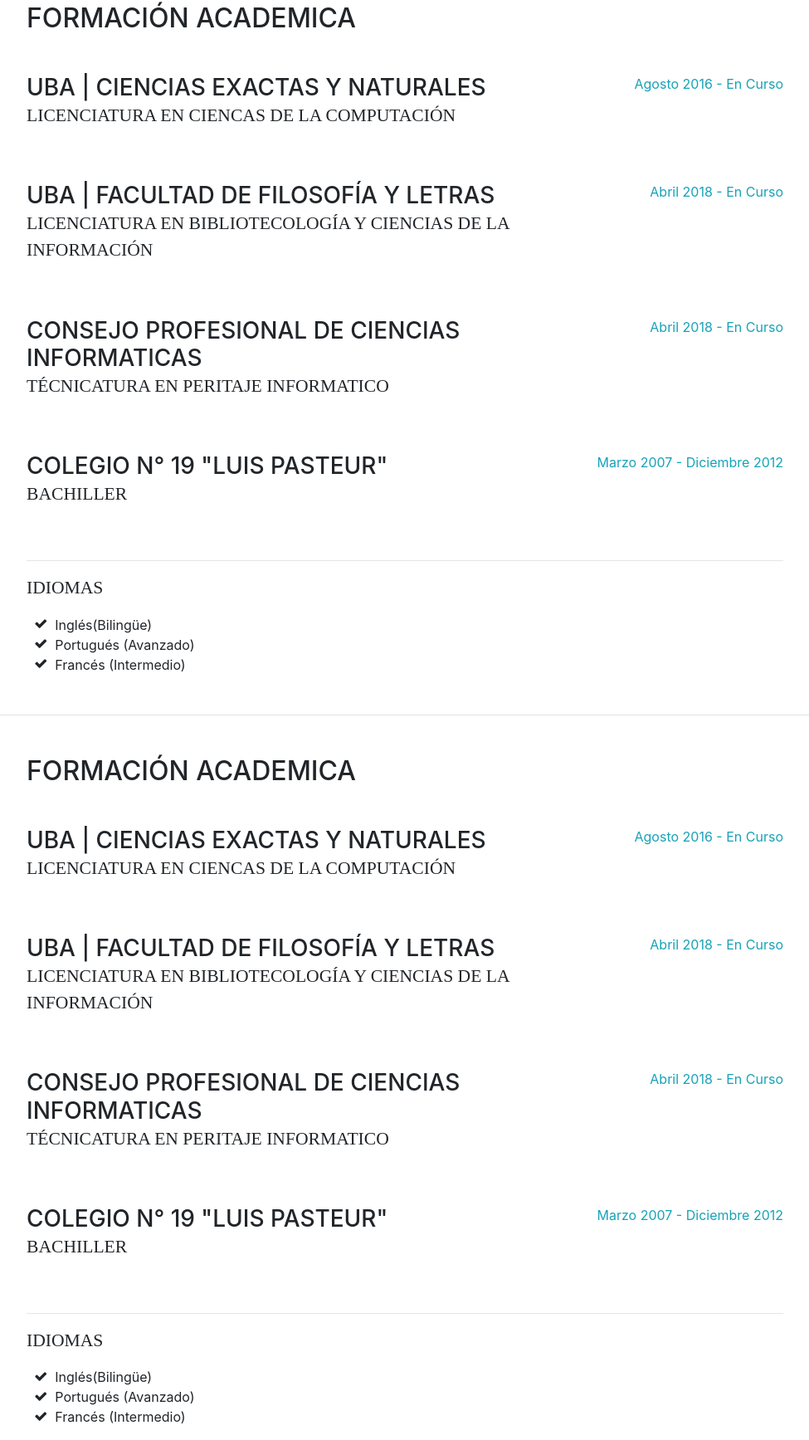
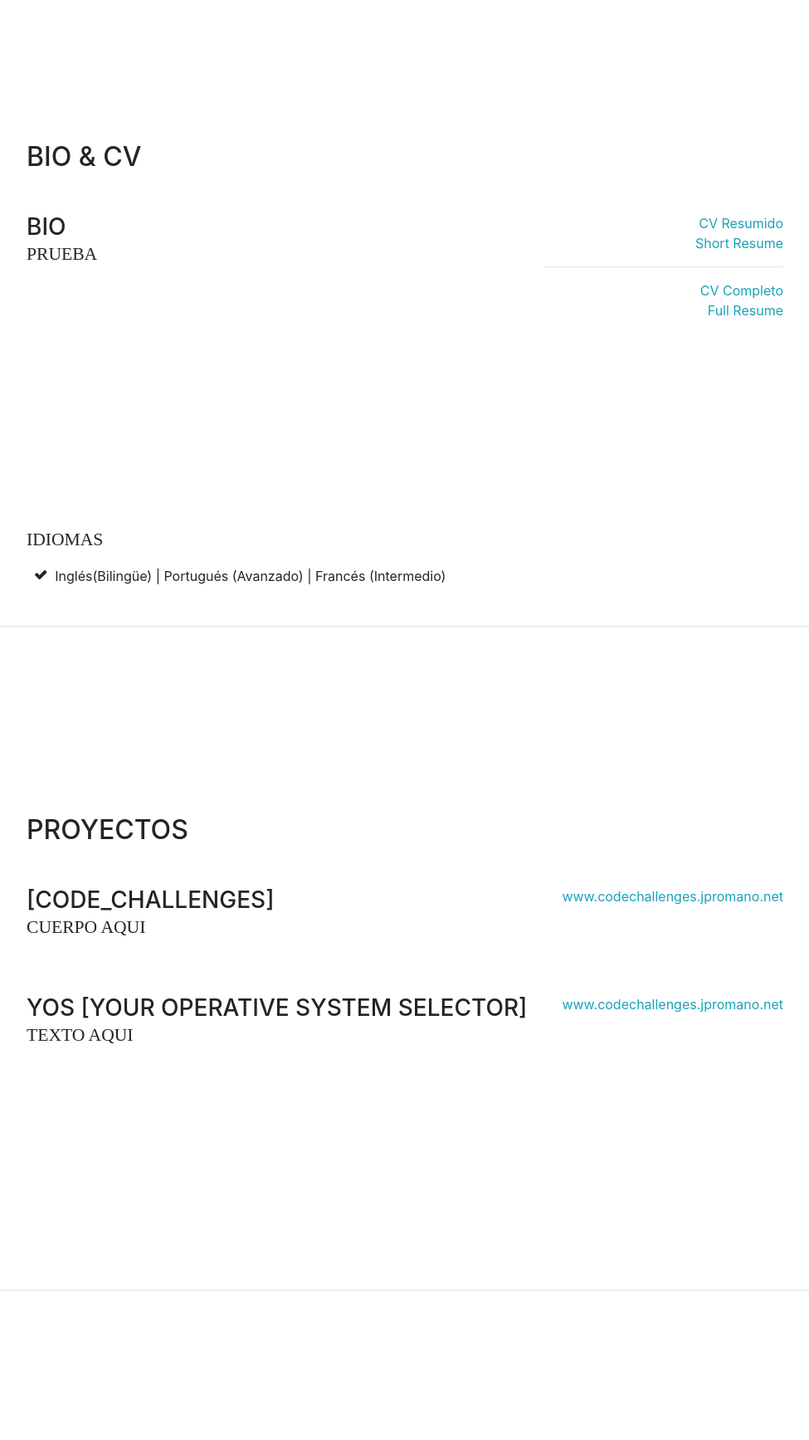
Before and after one commit to jpromanonet/personalSite, a website with bundled scripts: page 02_New_Site/index.html in a window 1280 px wide. Shown: the part 845-2580 px from the top of the page at 83% size, without its empty margins (288-1263 px from the left). Built offline with nearby package versions, Linux system fonts and the light colour scheme; a web font is replaced by a local one.

Commit message:
Add files via upload

```diff
--- a/02_New_Site/index.html
+++ b/02_New_Site/index.html
@@ -48,13 +48,26 @@
             <a class="nav-link js-scroll-trigger" href="#biocv">Bio&CV</a>
           </li>
           <li class="nav-item">
-            <a target="_blank" class="nav-link js-scroll-trigger" href="http://blog.jpromano.net">Blog</a>
-          </li>
-          <li class="nav-item">
             <a class="nav-link js-scroll-trigger" href="#proyectos">Proyectos</a>
           </li>
           <li class="nav-item">
             <a class="nav-link js-scroll-trigger" href="#publicaciones">Publicaciones</a>
+          </li>
+          <li class="nav-item">
+            <hr>
+          </li>
+          <li class="nav-item">
+            <a target="_blank" class="nav-link js-scroll-trigger" href="http://blog.jpromano.net">Blog</a>
+          </li>
+          <li class="nav-item">
+            <hr>
+          </li>
+          <li class="nav-item">
+            <a target="_blank" href="https://github.com/jpromanonet">
+              <span class="fa-stack fa-lg">
+                <i class="fa fa-language fa-stack-2x fa-inverse"></i>
+              </span>
+            </a>
           </li>
         </ul>
       </div>
@@ -126,7 +139,7 @@
             </a>
           </li>
           <li class="list-inline-item">
-            <a target="_blank" href="https://twitter.com/jupromano17">
+            <a target="_blank" href="https://ar.pinterest.com/jupromano/">
               <span class="fa-stack fa-lg">
                 <i class="fa fa-circle fa-stack-2x"></i>
                 <i class="fa fa-pinterest fa-stack-1x fa-inverse"></i>
@@ -134,7 +147,7 @@
             </a>
           </li>
           <li class="list-inline-item">
-            <a target="_blank" href="https://twitter.com/jupromano17">
+            <a target="_blank" href="https://www.youtube.com/channel/UCNizhFb4M6sT5UqOVOAUq1w?view_as=subscriber">
               <span class="fa-stack fa-lg">
                 <i class="fa fa-circle fa-stack-2x"></i>
                 <i class="fa fa-youtube fa-stack-1x fa-inverse"></i>
@@ -147,59 +160,34 @@
 
       <section class="resume-section p-3 p-lg-5 d-flex flex-column" id="biocv">
         <div class="my-auto">
-          <h2 class="mb-5">Formación Academica</h2>
-
+          <h2 class="mb-5">Bio & CV</h2>
           <div class="resume-item d-flex flex-column flex-md-row mb-5">
             <div class="resume-content mr-auto">
-              <h3 class="mb-0">UBA | Ciencias Exactas y Naturales</h3>
-              <div class="subheading mb-3">Licenciatura en Ciencas de la Computación</div>
+              <h3 class="mb-0">Bio</h3>
+              <div class="subheading mb-3">Prueba</div>
             </div>
             <div class="resume-date text-md-right">
-              <span class="text-info">Agosto 2016 - En Curso</span>
+              <span class="text-info">CV Resumido</span>
+                </br>
+              <span class="text-info">Short Resume</span>
+                <hr>
+              <span class="text-info">CV Completo</span>
+                </br>
+              <span class="text-info">Full Resume</span>
             </div>
           </div>
-
-          <div class="resume-item d-flex flex-column flex-md-row mb-5">
-            <div class="resume-content mr-auto">
-              <h3 class="mb-0">UBA | Facultad de Filosofía y Letras</h3>
-              <div class="subheading mb-3">Licenciatura en Bibliotecología y Ciencias de la Información</div>
-            </div>
-            <div class="resume-date text-md-right">
-              <span class="text-info">Abril 2018 - En Curso</span>
-            </div>
-          </div>
-
-          <div class="resume-item d-flex flex-column flex-md-row mb-5">
-            <div class="resume-content mr-auto">
-              <h3 class="mb-0">Consejo Profesional de Ciencias Informaticas</h3>
-              <div class="subheading mb-3">Técnicatura en Peritaje Informatico</div>
-            </div>
-            <div class="resume-date text-md-right">
-              <span class="text-info">Abril 2018 - En Curso</span>
-            </div>
-          </div>
-
-          <div class="resume-item d-flex flex-column flex-md-row mb-5">
-            <div class="resume-content mr-auto">
-              <h3 class="mb-0">Colegio N° 19 "Luis Pasteur"</h3>
-              <div class="subheading mb-3">Bachiller</div>
-            </div>
-            <div class="resume-date text-md-right">
-              <span class="text-info">Marzo 2007 - Diciembre 2012</span>
-            </div>
           </div>
           <hr>
           <div class="subheading mb-3">IDIOMAS</div>
           <ul class="fa-ul mb-0">
             <li>
               <i class="fa-li fa fa-check"></i>
-              Inglés(Bilingüe)</li>
-            <li>
+              Inglés(Bilingüe) |
               <i class="fa-li fa fa-check"></i>
-              Portugués (Avanzado)</li>
-            <li>
+              Portugués (Avanzado) |
               <i class="fa-li fa fa-check"></i>
-              Francés (Intermedio)</li>
+              Francés (Intermedio)
+            </li>
           </ul>
 
         </div>
@@ -207,95 +195,42 @@
 
       <section class="resume-section p-3 p-lg-5 d-flex flex-column" id="proyectos">
         <div class="my-auto">
-          <h2 class="mb-5">Formación Academica</h2>
+          <h2 class="mb-5">Proyectos</h2>
 
           <div class="resume-item d-flex flex-column flex-md-row mb-5">
             <div class="resume-content mr-auto">
-              <h3 class="mb-0">UBA | Ciencias Exactas y Naturales</h3>
-              <div class="subheading mb-3">Licenciatura en Ciencas de la Computación</div>
+              <h3 class="mb-0">[Code_Challenges]</h3>
+              <div class="subheading mb-3">CUERPO AQUI</div>
             </div>
             <div class="resume-date text-md-right">
-              <span class="text-info">Agosto 2016 - En Curso</span>
+              <a href='http://www.codechallenges.jpromano.net' target='_blank'
+                <span class="text-info">www.codechallenges.jpromano.net</span>
+              </a>
             </div>
           </div>
 
           <div class="resume-item d-flex flex-column flex-md-row mb-5">
             <div class="resume-content mr-auto">
-              <h3 class="mb-0">UBA | Facultad de Filosofía y Letras</h3>
-              <div class="subheading mb-3">Licenciatura en Bibliotecología y Ciencias de la Información</div>
+              <h3 class="mb-0">yOS [Your Operative System Selector]</h3>
+              <div class="subheading mb-3">Texto aqui</div>
             </div>
             <div class="resume-date text-md-right">
-              <span class="text-info">Abril 2018 - En Curso</span>
+              <a href='http://www.codechallenges.jpromano.net' target='_blank'
+                <span class="text-info">www.codechallenges.jpromano.net</span>
+              </a>
             </div>
           </div>
-
-          <div class="resume-item d-flex flex-column flex-md-row mb-5">
-            <div class="resume-content mr-auto">
-              <h3 class="mb-0">Consejo Profesional de Ciencias Informaticas</h3>
-              <div class="subheading mb-3">Técnicatura en Peritaje Informatico</div>
-            </div>
-            <div class="resume-date text-md-right">
-              <span class="text-info">Abril 2018 - En Curso</span>
-            </div>
-          </div>
-
-          <div class="resume-item d-flex flex-column flex-md-row mb-5">
-            <div class="resume-content mr-auto">
-              <h3 class="mb-0">Colegio N° 19 "Luis Pasteur"</h3>
-              <div class="subheading mb-3">Bachiller</div>
-            </div>
-            <div class="resume-date text-md-right">
-              <span class="text-info">Marzo 2007 - Diciembre 2012</span>
-            </div>
-          </div>
-          <hr>
-          <div class="subheading mb-3">IDIOMAS</div>
-          <ul class="fa-ul mb-0">
-            <li>
-              <i class="fa-li fa fa-check"></i>
-              Inglés(Bilingüe)</li>
-            <li>
-              <i class="fa-li fa fa-check"></i>
-              Portugués (Avanzado)</li>
-            <li>
-              <i class="fa-li fa fa-check"></i>
-              Francés (Intermedio)</li>
-          </ul>
 
         </div>
       </section>
 
       <section class="resume-section p-3 p-lg-5 d-flex flex-column" id="publicaciones">
         <div class="my-auto">
-          <h2 class="mb-5">Awards &amp; Certifications</h2>
+          <h2 class="mb-5">Publicaciones</h2>
           <ul class="fa-ul mb-0">
             <li>
               <i class="fa-li fa fa-trophy text-warning"></i>
               Google Analytics Certified Developer</li>
-            <li>
-              <i class="fa-li fa fa-trophy text-warning"></i>
-              Mobile Web Specialist - Google Certification</li>
-            <li>
-              <i class="fa-li fa fa-trophy text-warning"></i>
-              1<sup>st</sup>
-              Place - University of Colorado Boulder - Emerging Tech Competition 2009</li>
-            <li>
-              <i class="fa-li fa fa-trophy text-warning"></i>
-              1<sup>st</sup>
-              Place - University of Colorado Boulder - Adobe Creative Jam 2008 (UI Design Category)</li>
-            <li>
-              <i class="fa-li fa fa-trophy text-warning"></i>
-              2<sup>nd</sup>
-              Place - University of Colorado Boulder - Emerging Tech Competition 2008</li>
-            <li>
-            <li>
-              <i class="fa-li fa fa-trophy text-warning"></i>
-              1<sup>st</sup>
-              Place - James Buchanan High School - Hackathon 2006</li>
-            <li>
-              <i class="fa-li fa fa-trophy text-warning"></i>
-              3<sup>rd</sup>
-              Place - James Buchanan High School - Hackathon 2005</li>
           </ul>
         </div>
       </section>
```
